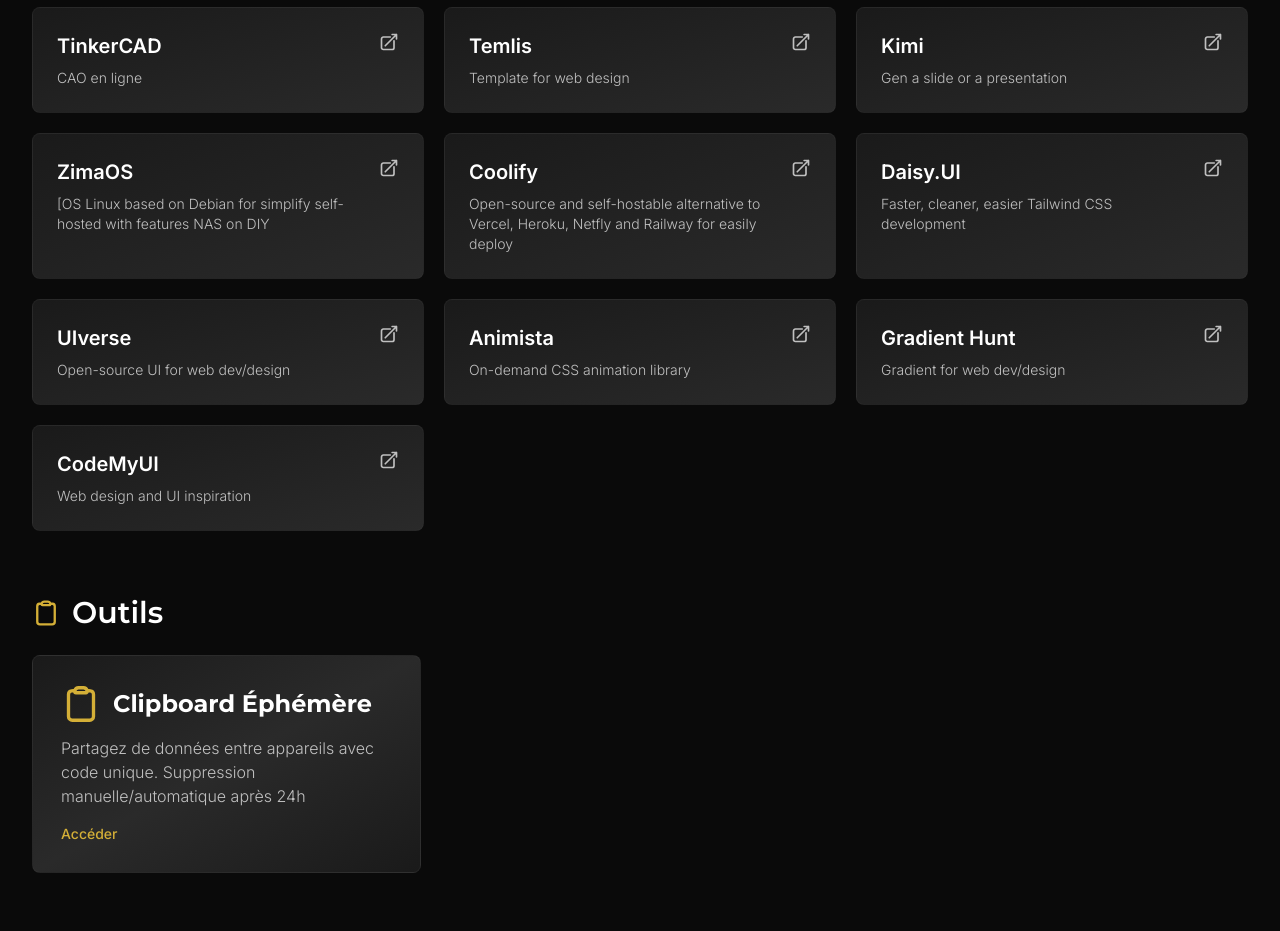
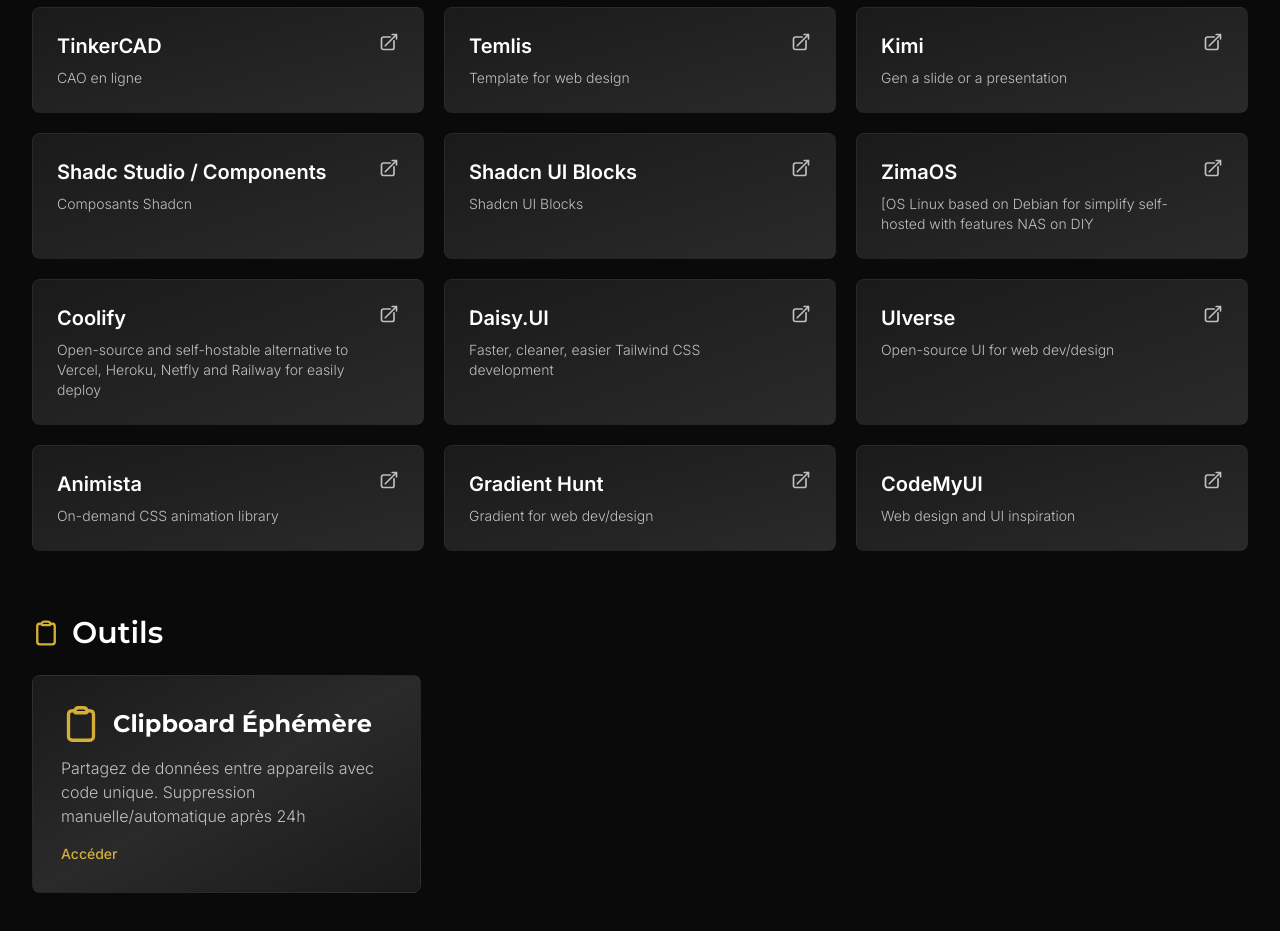
Before and after one commit to SHU445/STI2D-app, a Next.js app: page / in a window 1280 px wide. Shown: the part 860-1791 px from the top of the page. Built offline with nearby package versions, Linux system fonts and the light colour scheme.

Commit message:
add link for shadcn composant

```diff
--- a/app/page.tsx
+++ b/app/page.tsx
@@ -51,6 +51,8 @@
   // Lien utile orienté ajout en plus section à part à faire.
   { title: 'Temlis', url: 'http://temlis.com/', description: 'Template for web design'},
   { title: 'Kimi', url: 'http://kimi.com/', description: 'Gen a slide or a presentation'},
+  { title: 'Shadc Studio / Components', url: 'https://shadcnstudio.com/components', description: 'Composants Shadcn'},
+  { title: 'Shadcn UI Blocks', url: 'https://www.shadcnui-blocks.com/components/accordion', description: 'Shadcn UI Blocks'},
   //{ title: '', url: '', description: ''},
   { title: 'ZimaOS', url: 'http://zimaspace.com/', description: '[OS Linux based on Debian for simplify self-hosted with features NAS on DIY'},
   { title: 'Coolify', url: 'http://coolify.io/', description: 'Open-source and self-hostable alternative to Vercel, Heroku, Netfly and Railway for easily deploy'},
```
Also changed, not shown: 1 other file (tests, documents, lock files or other folders).
